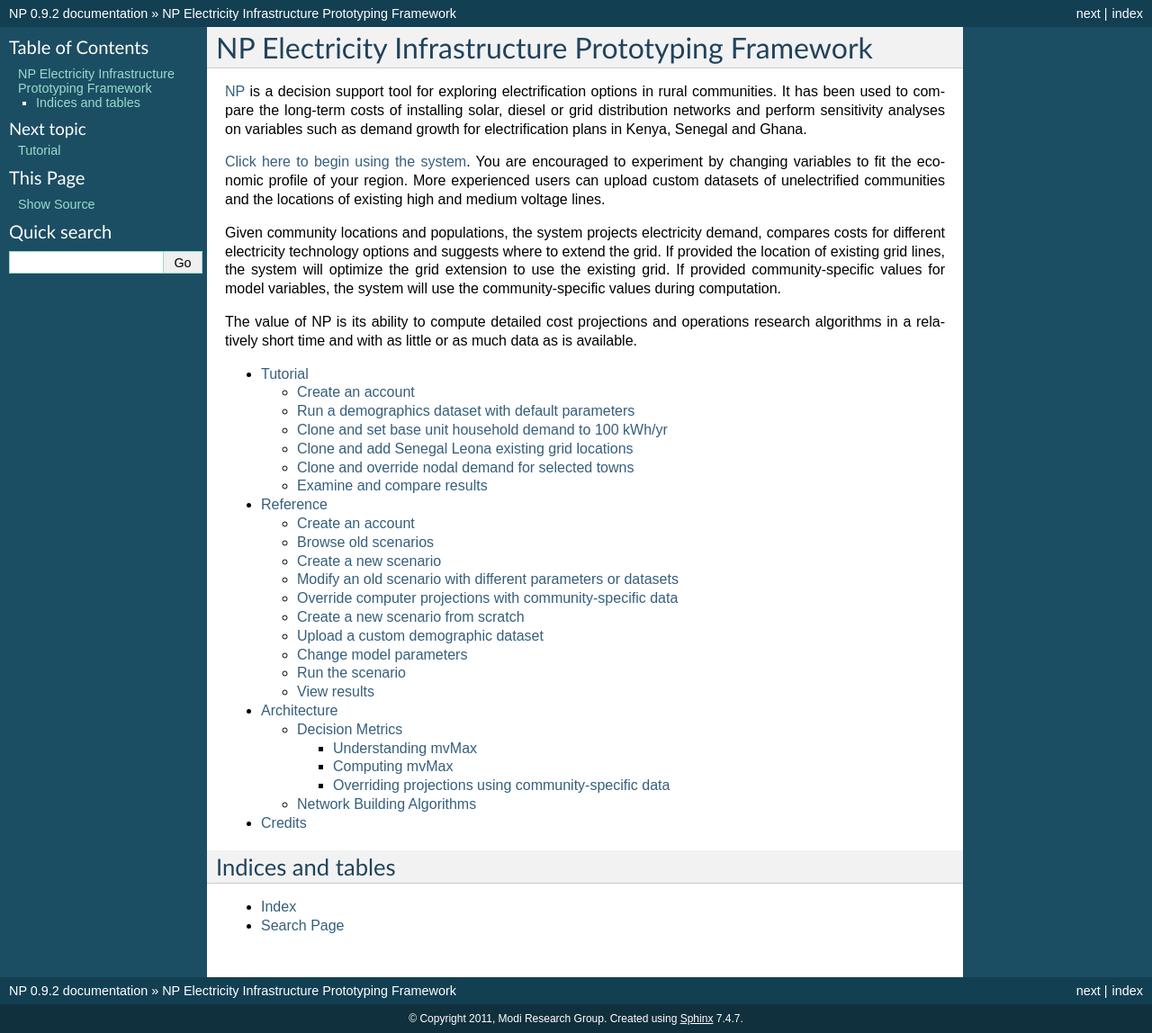
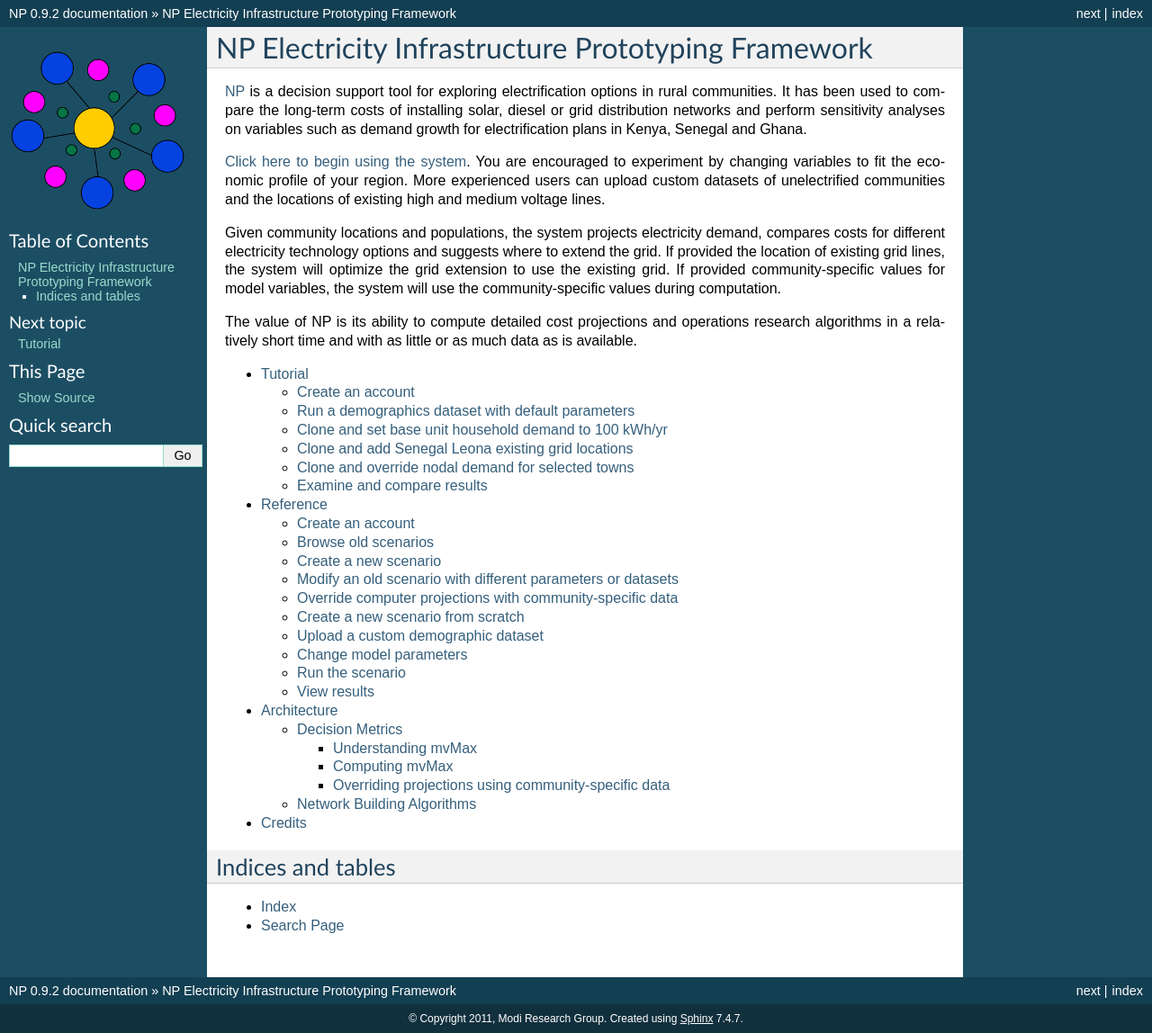
Before and after one commit to SEL-Columbia/networkplanner, a Sphinx documentation site: the page built from docs/index.rst, in a window 1280 px wide. Shown: the whole page at 90% size. Built offline with Sphinx 7.4.7, drawn with Linux system fonts in a browser that asks for light colours; pages that are not in the unit, such as notebooks, are missing from menus.

Commit message:
Added logo from Shaky Sherpa

```diff
--- a/docs/conf.py
+++ b/docs/conf.py
@@ -110,7 +110,7 @@ html_theme = 'default'
 
 # The name of an image file (relative to this directory) to place at the top
 # of the sidebar.
-#html_logo = None
+html_logo = 'images/NPLogo-resized.png'
 
 # The name of an image file (within the static path) to use as favicon of the
 # docs.  This file should be a Windows icon file (.ico) being 16x16 or 32x32
```
Also changed, not shown: docs/images/NPLogo-resized.png (added), docs/images/NPLogo.png.
